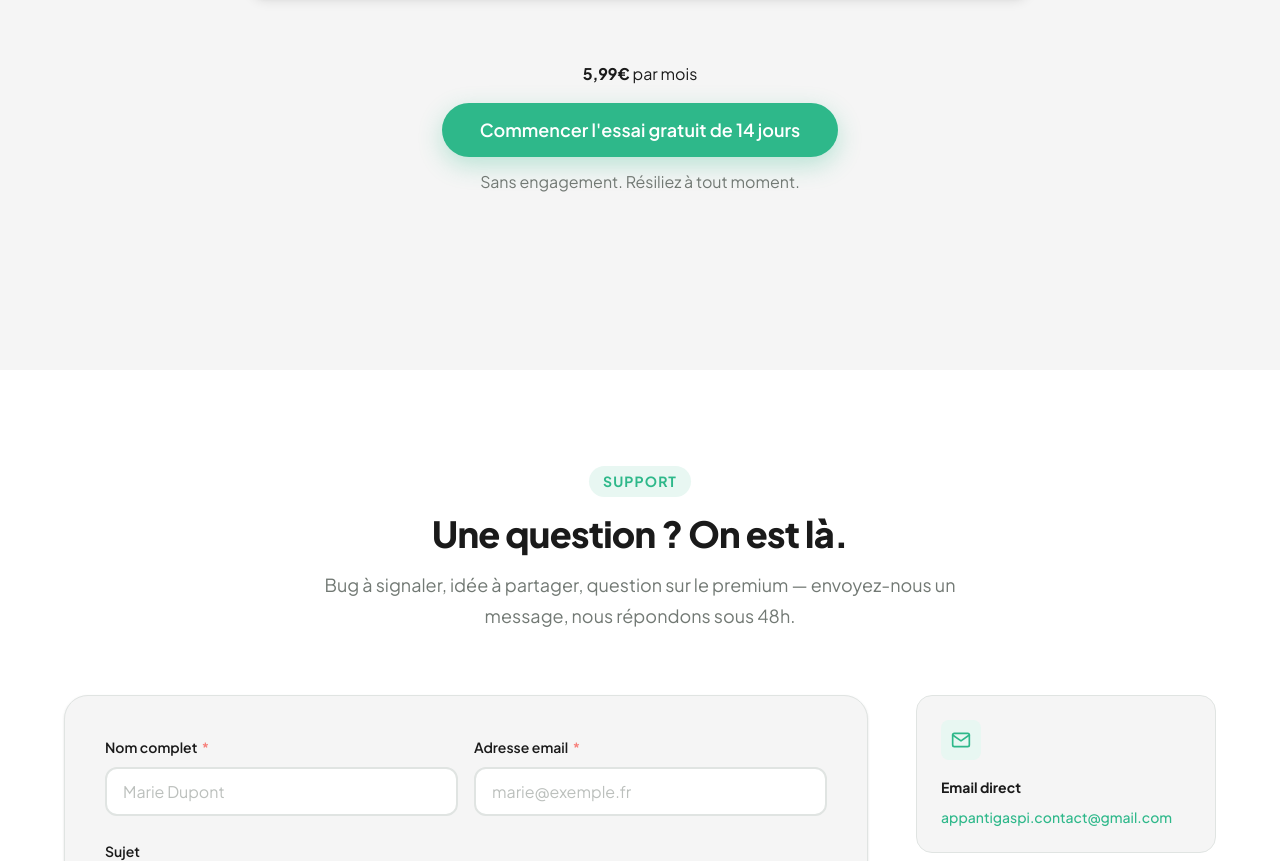
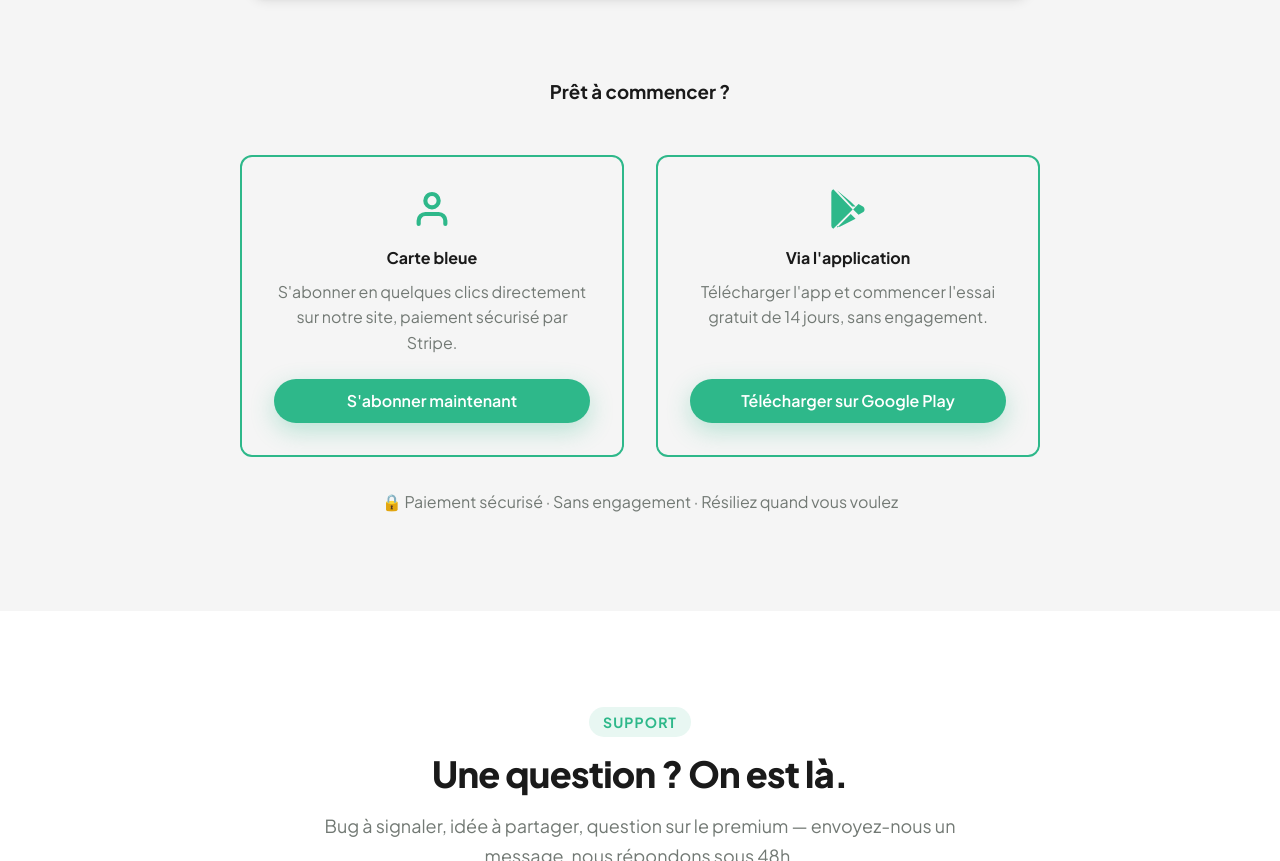
Before and after one commit to Mikhouz/antigaspi-web, a plain HTML site: page index.html in a window 1280 px wide. Shown: the part 3618-4479 px from the top of the page. Drawn offline with Linux system fonts and the light colour scheme.

Commit message:
Restore beautiful 2-card CTA section instead of Stripe Pricing Table

```diff
--- a/index.html
+++ b/index.html
@@ -423,25 +423,68 @@
       </div>
     </div>
 
-    <!-- Offre Premium -->
-    <div class="premium-offer" data-animate style="text-align: center; margin-top: var(--space-12);">
-      <p style="font-size: var(--text-lg); color: var(--color-gray-700); margin-bottom: var(--space-4);">
-        <strong>5,99€</strong> par mois
+    <!-- Zone Prêt à commencer : 2 options côte à côte -->
+    <div class="cta-section" id="pricing-table" data-animate style="margin-top: var(--space-20);">
+      <h3 style="text-align: center; margin-bottom: var(--space-12);">Prêt à commencer ?</h3>
+
+      <div style="display: grid; grid-template-columns: 1fr 1fr; gap: var(--space-8); max-width: 800px; margin: 0 auto;">
+
+        <!-- Carré 1 : Via le web (Stripe) -->
+        <div style="
+          border: 2px solid var(--color-primary);
+          border-radius: 12px;
+          padding: var(--space-8);
+          text-align: center;
+          display: flex;
+          flex-direction: column;
+          justify-content: space-between;
+          min-height: 280px;
+        ">
+          <div>
+            <svg xmlns="http://www.w3.org/2000/svg" viewBox="0 0 24 24" fill="none" stroke="var(--color-primary)" stroke-width="2.5" stroke-linecap="round" stroke-linejoin="round" width="40" height="40" style="margin: 0 auto var(--space-4);">
+              <path d="M20 21v-2a4 4 0 0 0-4-4H8a4 4 0 0 0-4 4v2"/>
+              <circle cx="12" cy="7" r="4"/>
+            </svg>
+            <h4 style="font-size: var(--text-lg); font-weight: 700; margin-bottom: var(--space-2);">Carte bleue</h4>
+            <p style="font-size: var(--text-sm); color: var(--color-neutral); line-height: 1.6;">
+              S'abonner en quelques clics directement sur notre site, paiement sécurisé par Stripe.
+            </p>
+          </div>
+          <a href="https://buy.stripe.com/test/00gdSl6p91Hl0XaeUU" class="btn btn--primary btn--md" style="width: 100%; margin-top: var(--space-6);">
+            S'abonner maintenant
+          </a>
+        </div>
+
+        <!-- Carré 2 : Via l'app (Google Play) -->
+        <div style="
+          border: 2px solid var(--color-primary);
+          border-radius: 12px;
+          padding: var(--space-8);
+          text-align: center;
+          display: flex;
+          flex-direction: column;
+          justify-content: space-between;
+          min-height: 280px;
+        ">
+          <div>
+            <svg xmlns="http://www.w3.org/2000/svg" viewBox="0 0 24 24" fill="var(--color-primary)" width="40" height="40" style="margin: 0 auto var(--space-4);">
+              <path d="M3.18 23.88L14.8 12.26 3.18.16A2 2 0 002 2v19.88a2 2 0 001.18 2zM16.54 10.5l-2.9-2.9L5.39.78l9.15 9.72zM21.2 10.7l-2.88-1.66-3.2 3.2 3.2 3.2 2.9-1.67A2 2 0 0021.2 10.7zM5.39 23.22l8.25-8.22 2.9 2.9-9.15 4.65a2 2 0 01-2-.33z"/>
+            </svg>
+            <h4 style="font-size: var(--text-lg); font-weight: 700; margin-bottom: var(--space-2);">Via l'application</h4>
+            <p style="font-size: var(--text-sm); color: var(--color-neutral); line-height: 1.6;">
+              Télécharger l'app et commencer l'essai gratuit de 14 jours, sans engagement.
+            </p>
+          </div>
+          <a href="#" class="btn btn--primary btn--md" id="cta-playstore-stripe" style="width: 100%; margin-top: var(--space-6);">
+            Télécharger sur Google Play
+          </a>
+        </div>
+
+      </div>
+
+      <p style="font-size: var(--text-sm); color: var(--color-neutral); text-align: center; margin-top: var(--space-8);">
+        🔒 Paiement sécurisé · Sans engagement · Résiliez quand vous voulez
       </p>
-      <a href="#pricing-table" class="btn btn--primary btn--lg" style="margin: 0 auto;">
-        Commencer l'essai gratuit de 14 jours
-      </a>
-      <p style="font-size: var(--text-sm); color: var(--color-neutral); margin-top: var(--space-3);">
-        Sans engagement. Résiliez à tout moment.
-      </p>
-    </div>
-
-    <!-- Stripe Pricing Table -->
-    <div id="pricing-table" data-animate style="margin-top: var(--space-20);">
-      <stripe-pricing-table
-        pricing-table-id="prctbl_1TZ9O0BOUHJOT3gZjOXPqvZ9"
-        publishable-key="pk_live_51JtW8RBOUHJOT3gZZcm2AXp3yzehg2aAg8ZvsiLyGUyhJVUT017vYRU6PsubgNkpawgQm700pERqzl4xZPJdzUPt006gR9A7Vm">
-      </stripe-pricing-table>
     </div>
 
   </div>
```
